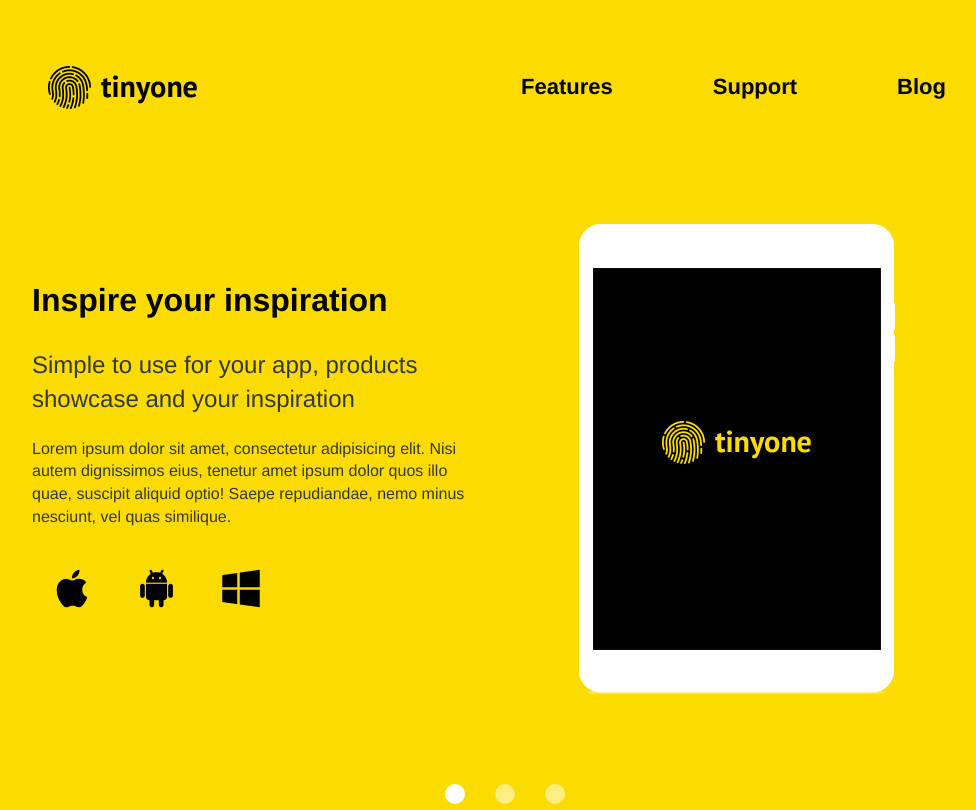
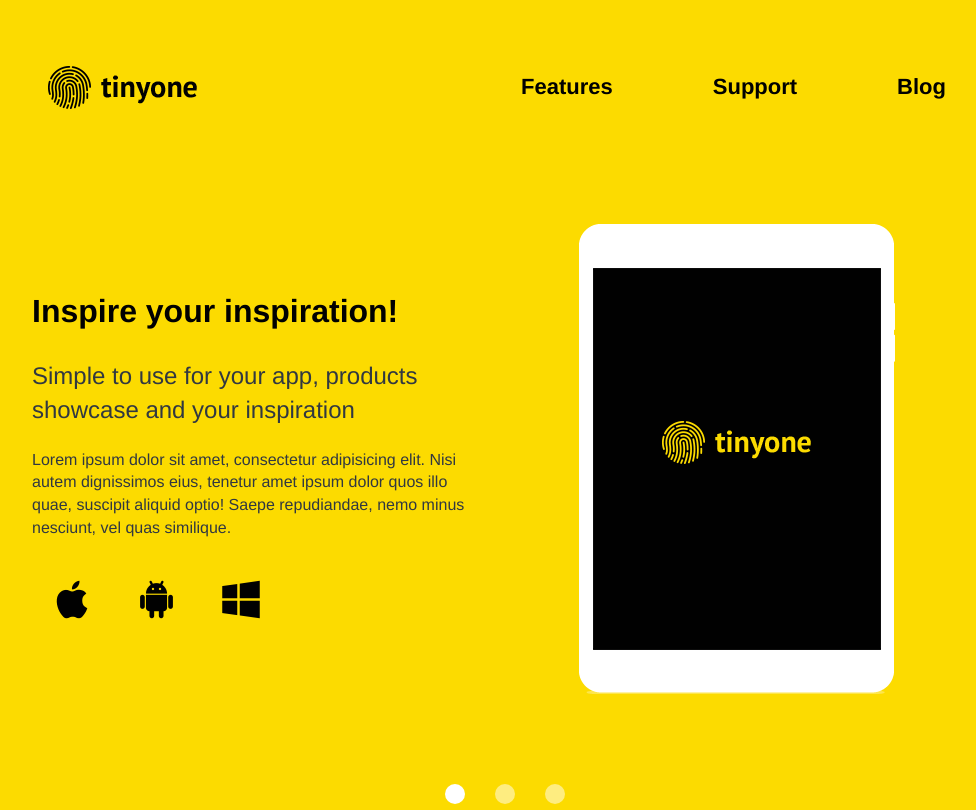
Before and after one commit to dmytrolesyk/startBS, a website: page baseBuild/dist/index.html in a window 1280 px wide. Shown: the top 810 px of the page, without its empty margins (143-1119 px from the left). Drawn offline with nearby package versions, Linux system fonts and the light colour scheme; grey boxes are pictures that could not be loaded; files whose address does not match are found by name.

Commit message:
minor changes

```diff
--- a/baseBuild/dist/index.html
+++ b/baseBuild/dist/index.html
@@ -50,10 +50,8 @@
                         <div class="slide">
                             <div class="row">
                                 <div class="col-xs-12 col-md-6">
-                                    <div class="table">
-                                        <div class="table-cell">
                                     <div class="title-holder">
-                                                <h2>Inspire your inspiration</h2>
+                                        <h2>Inspire your inspiration!</h2>
                                     </div>
                                     <p class="lead">Simple to use for your app, products showcase and your inspiration</p>
                                     <p>Lorem ipsum dolor sit amet, consectetur adipisicing elit. Nisi autem dignissimos eius, tenetur amet ipsum dolor quos illo quae, suscipit aliquid optio! Saepe repudiandae, nemo minus nesciunt, vel quas similique.</p>
@@ -61,8 +59,6 @@
                                         <a href=""><i class="common-icon icon-apple"></i></a>
                                         <a href=""><i class="common-icon icon-android"></i></a>
                                         <a href=""><i class="common-icon icon-windows"></i></a>
-                                            </div>
-                                        </div>
                                     </div>
                                 </div>
                                 <div class="col-xs-12 col-md-6">
```
Lines whose indentation alone changed are shown as unchanged.
